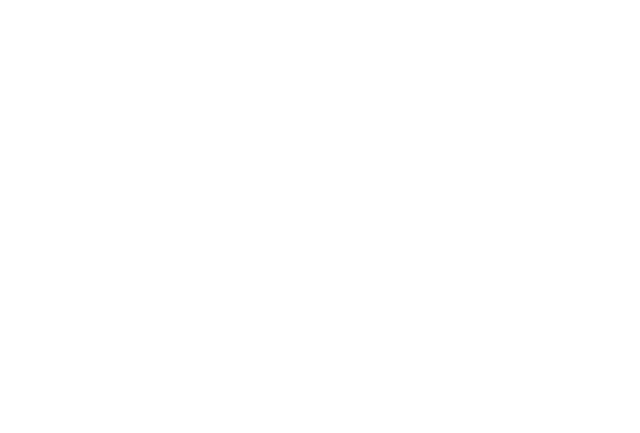
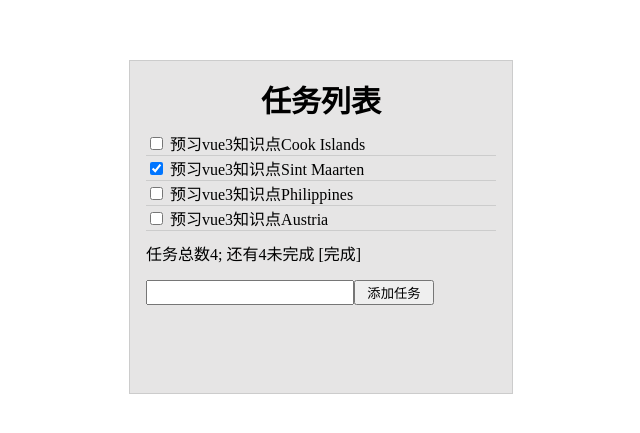
Before and after one commit to taoxiaofeng/svelte-course, a Svelte app: page / in a window 1280 px wide. Shown: the part 173-606 px from the top of the page, without its empty margins (319-959 px from the left). Built offline with nearby package versions, Linux system fonts and the light colour scheme.

Commit message:
todo add

```diff
--- a/src/App.svelte
+++ b/src/App.svelte
@@ -1,20 +1,22 @@
 <script lang="ts">
+  import Todo from "./lib/Todo.svelte";
+
   // import svelteLogo from './assets/svelte.svg'
   // import viteLogo from '/vite.svg'
   // import Counter from './lib/Counter.svelte'
-  import State from './lib/State.svelte'
-  import Compute from './lib/Compute.svelte';
-  import Bind from './lib/Bind.svelte';
-  import Style from './lib/Style.svelte';
-  import Parent from './lib/Parent.svelte';
-  import CParent from './lib/CParent.svelte';
-  import RenderHtml from './lib/RenderHtml.svelte';
-  import Steper from './lib/Steper.svelte';
-  import ChangeObj from './lib/ChangeObj.svelte';
-  import If from './lib/If.svelte';
-  import List from './lib/List.svelte';
-  import Await from './lib/Await.svelte';
-  import CRef from './lib/CRef.svelte';
+  // import State from './lib/State.svelte'
+  // import Compute from './lib/Compute.svelte';
+  // import Bind from './lib/Bind.svelte';
+  // import Style from './lib/Style.svelte';
+  // import Parent from './lib/Parent.svelte';
+  // import CParent from './lib/CParent.svelte';
+  // import RenderHtml from './lib/RenderHtml.svelte';
+  // import Steper from './lib/Steper.svelte';
+  // import ChangeObj from './lib/ChangeObj.svelte';
+  // import If from './lib/If.svelte';
+  // import List from './lib/List.svelte';
+  // import Await from './lib/Await.svelte';
+  // import CRef from './lib/CRef.svelte';
   // import ParentHoverable from './lib/ParentHoverable.svelte';
 
 </script>
@@ -59,7 +61,8 @@
   <!-- <List /> -->
   <!-- <Await /> -->
   <!-- <ParentHoverable /> -->
-  <CRef />
+  <!-- <CRef /> -->
+  <Todo />
 </main>
 
 <style>
--- /dev/null
+++ b/src/lib/Todo.svelte
@@ -0,0 +1,97 @@
+<script>
+  import { each } from "svelte/internal";
+
+  // 输入框内容
+  let text = " ";
+  // 待办事项列表
+  let todoList = [
+    { id: 1, text: "预习vue3知识点Cook Islands", check: false },
+    { id: 2, text: "预习vue3知识点Sint Maarten", check: true },
+    { id: 3, text: "预习vue3知识点Philippines", check: false },
+    { id: 4, text: "预习vue3知识点Austria", check: false },
+  ];
+
+  const add = () => {
+    if (text.trim() === "") {
+      alert("请输入任务内容");
+      return;
+    }
+    todoList.push({
+      id: todoList.length + 1,
+      text: text,
+      check: false,
+    });
+    todoList = [...todoList];
+  };
+</script>
+
+<div class="todo">
+  <div class="todo-header">任务列表</div>
+  <div class="todo-list-area">
+    <ul class="todo-ul">
+      {#each todoList as item, index (item.id)}
+        <li class="todo-li">
+          <input type="checkbox" checked={item.check} />
+          <span>{item.text}</span>
+        </li>
+      {/each}
+    </ul>
+  </div>
+  <div class="todo-total-text">
+    任务总数4; 还有4未完成 [<span class="todo-finish">完成</span>]
+  </div>
+  <div class="todo-add-area">
+    <input class="todo-add-input" type="text" bind:value={text} />
+    <button class="todo-add-btn" on:click={add} on:keydown={add}>添加任务</button>
+  </div>
+</div>
+
+<style lang="scss" type="text/scss">
+  .todo {
+    /* 待办事项头 */
+    width: 350px;
+    min-height: 300px;
+    padding: 16px;
+    background: #e6e5e5;
+    border: 1px solid #ccc;
+    /* 居中 */
+    position: absolute;
+    top: 50%;
+    left: 50%;
+    transform: translate(-50%, -50%);
+    .todo-header {
+      text-align: center;
+      font-size: 30px;
+      font-weight: 600;
+      margin-bottom: 10px;
+    }
+    /* 待办事项列表 */
+    .todo-list-area {
+      .todo-ul {
+        padding: 0;
+        margin: 0;
+      }
+      .todo-li {
+        list-style: none;
+        border-bottom: 1px solid #ccc;
+      }
+    }
+    /* 待办事项统计信息 */
+    .todo-total-text {
+      padding: 10px 0px;
+    }
+    /* 待办事项统计添加 */
+    .todo-add-area {
+      display: flex;
+      padding: 5px 0;
+      .todo-add-input {
+        flex: 0;
+        min-width: 200px;
+      }
+      .todo-add-btn {
+        flex: 0;
+        min-width: 80px;
+      }
+    }
+  }
+</style>
```
Also changed, not shown: src/lib/Todo.scss (added), src/lib/TodoItem.svelte (added).
